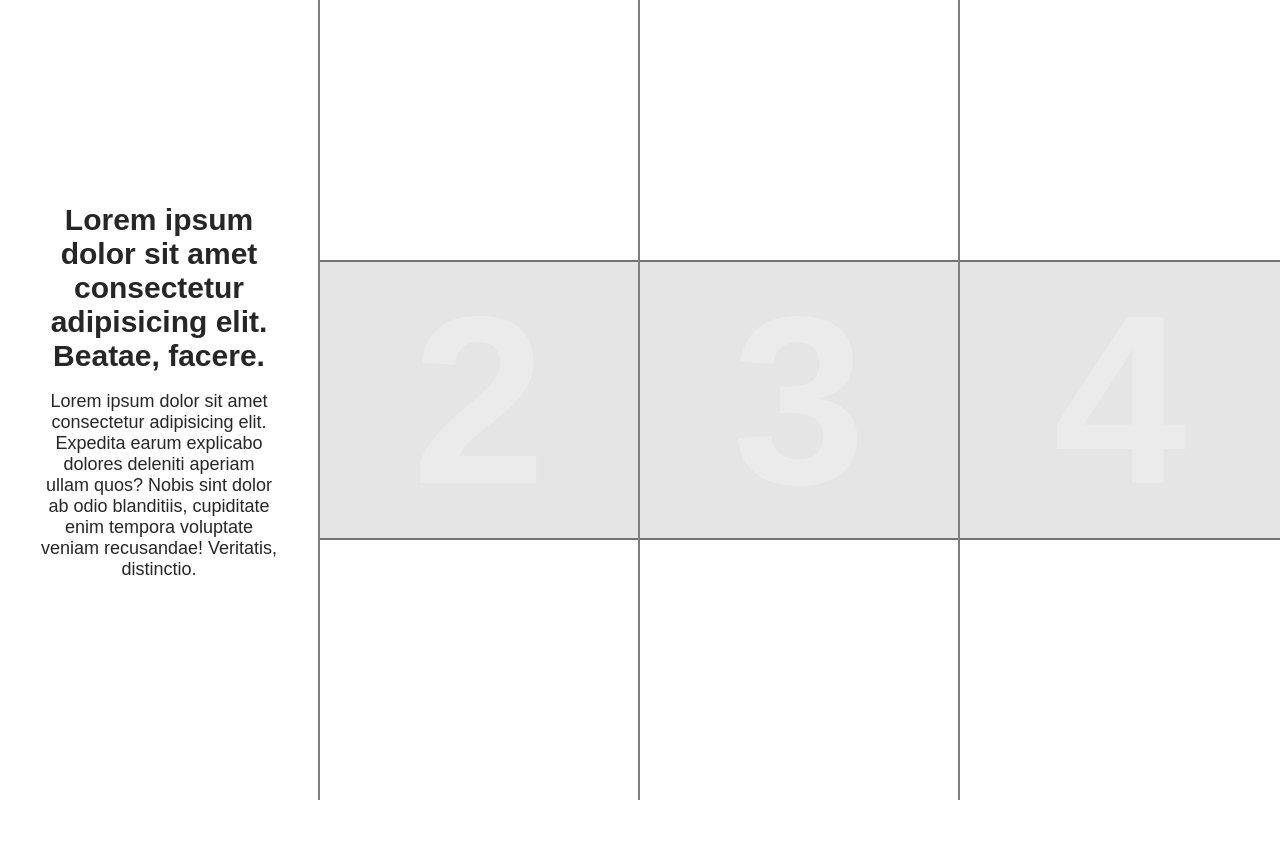
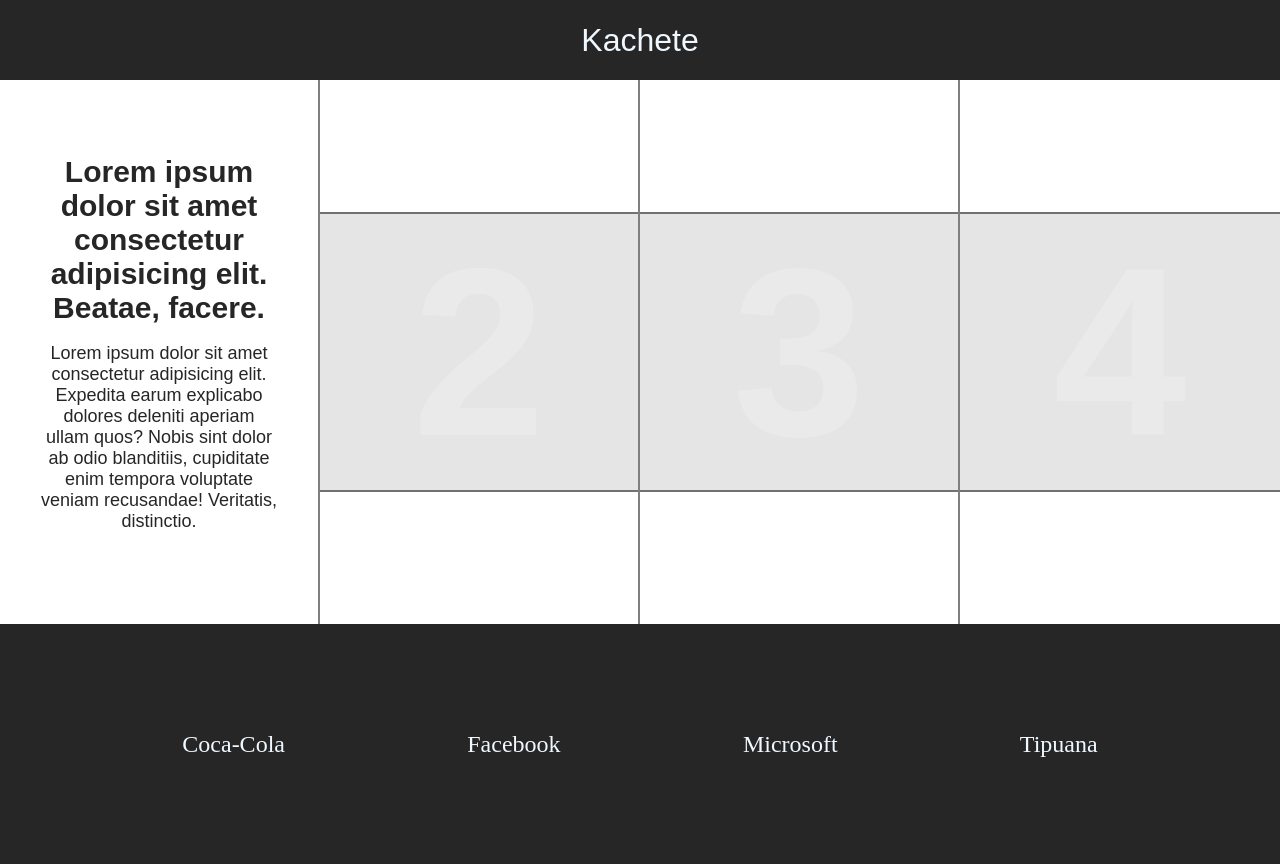
Before and after one commit to 93Gabix/GabiSoft, a plain HTML site: page Kchete/change full screen image on hover/index.html in a window 1280 px wide. Before the commit the page ends 800 px from the top, so only its background shows below. Drawn offline with nearby package versions, Linux system fonts and the light colour scheme.

Commit message:
Agregue Footer, Nav y cambie la barra del scroll, estaba al pedo jeje <==8

```diff
--- a/Kchete/change full screen image on hover/index.html
+++ b/Kchete/change full screen image on hover/index.html
@@ -1,5 +1,6 @@
 <!DOCTYPE html>
 <html lang="en">
+
 <head>
     <meta charset="UTF-8">
     <meta name="viewport" content="width=device-width, initial-scale=1.0">
@@ -7,8 +8,13 @@
     <title>Hero Section Hover Effects</title>
     <link rel="stylesheet" href="style.css">
 </head>
+
 <body>
-    <div class="container" >
+    <nav>
+        <span>Kachete</span>
+    </nav>
+    <section>
+        <div class="container">
             <div class="colum active">
                 <div class="content">
                     <h1>1</h1>
@@ -66,11 +72,20 @@
                 <div class="bg bg4"></div>
             </div>
         </div>
+
+    </section>
+    <footer>
+        <span>Coca-Cola</span>
+        <span>Facebook</span>
+        <span>Microsoft</span>
+        <span>Tipuana</span>
+    </footer>
     <script src="https://code.jquery.com/jquery-3.3.1.js"></script>
     <script type="text/javascript">
-        $(document).on('mouseover', '.container .colum', function(){
+        $(document).on('mouseover', '.container .colum', function () {
             $(this).addClass('active').siblings().removeClass('active')
         })
     </script>
 </body>
+
 </html>
--- a/Kchete/change full screen image on hover/style.css
+++ b/Kchete/change full screen image on hover/style.css
@@ -8,7 +8,7 @@ body
 .container
 {
     width: 100%;
-    height: 100vh;
+    height: 34em;                          /* IMORTANTE */
     overflow: hidden;
 }
 .container .colum
@@ -114,3 +114,38 @@ background-attachment: fixed;
 background-position: center;
 transition: 0.5s;
 }
+nav {
+    height: 80px;
+    width: 100%;
+    background-color: #262626;
+    display: flex;
+    justify-content: center;
+    align-items: center;
+}
+nav span {
+    font-size: 2em;
+    text-align: center;
+    color: aliceblue;
+}
+footer {
+    height: 15em;
+    width: 100%;
+    background-color: #262626;
+    display: flex;
+    justify-content: space-evenly;
+    align-items: center;
+}
+footer span {
+    font-size: 1.5em;
+    text-align: center;
+    color: aliceblue;
+    font-family: 'Times New Roman', Times, serif;
+}
+body::-webkit-scrollbar {
+    background-color: #262626;
+    width: 7px;
+}
+body::-webkit-scrollbar-thumb {
+    background-color: #e0d4c0;
+    border-radius: 5px;
+}
```
Lines whose indentation alone changed are shown as unchanged.
